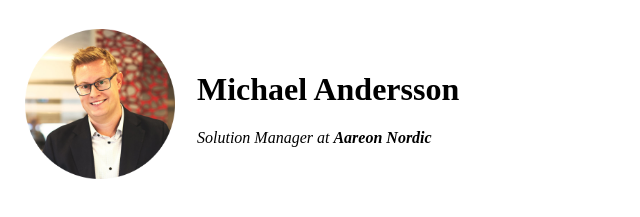
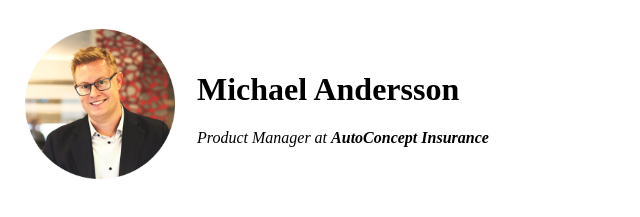
Before and after one commit to anderssonmichael/cv, a plain HTML site: page index.html in a window 1280 px wide. Shown: the top 217 px of the page, 4-644 px from the left. Drawn offline with Linux system fonts and the light colour scheme.

Commit message:
Update index.html

```diff
--- a/index.html
+++ b/index.html
@@ -12,7 +12,7 @@
 
       <td>
       <h1>Michael Andersson</h1>
-      <p><em>Solution Manager at <strong>Aareon Nordic</strong></em></p>
+      <p><em>Product Manager at <strong>AutoConcept Insurance</strong></em></p>
       </td>
 
     </table>
```
